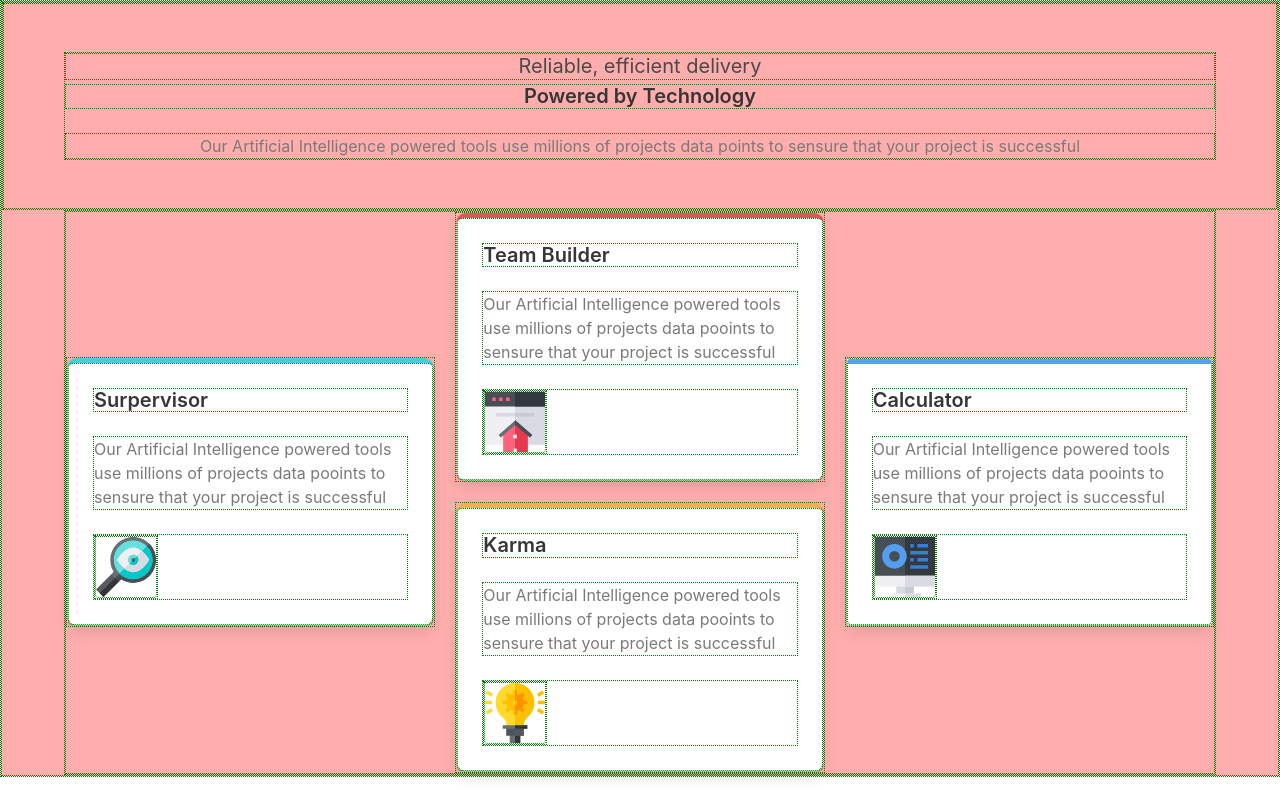
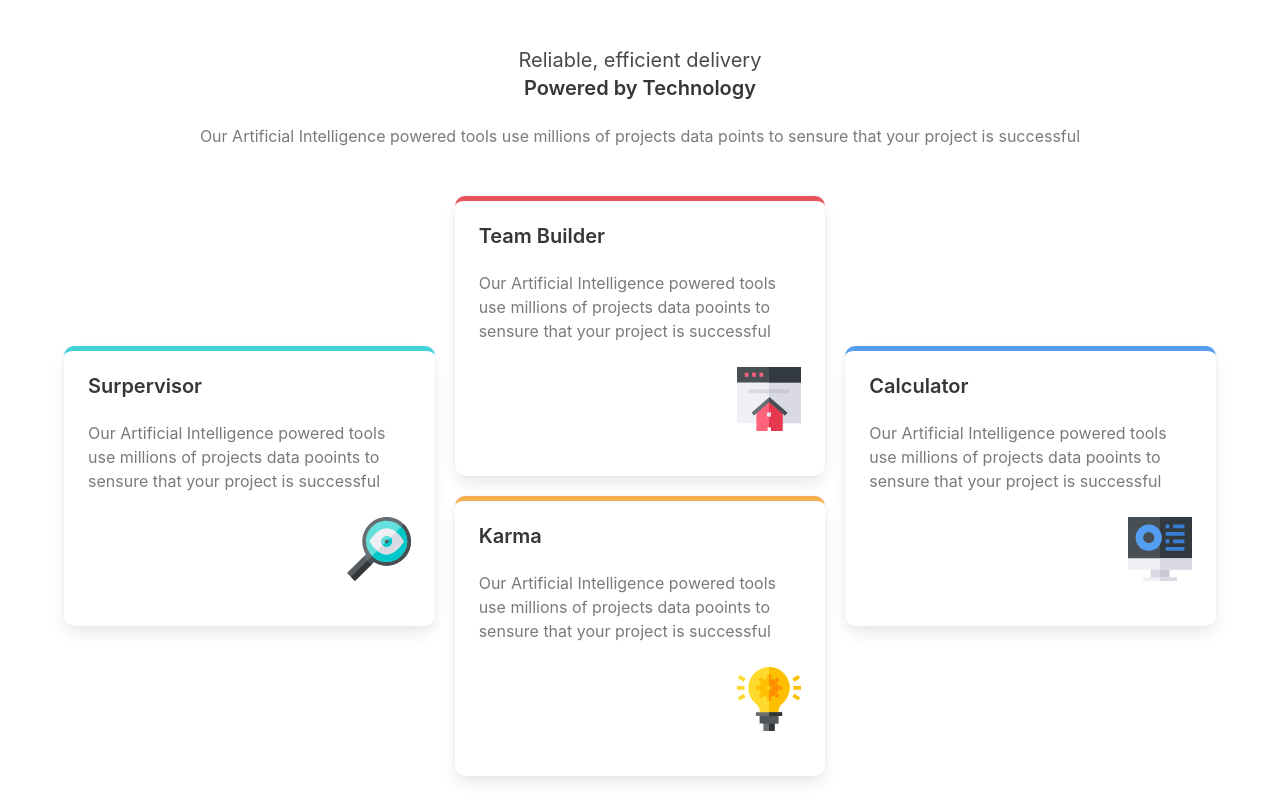
Before and after one commit to Victor-Villacis/Four-Card-Feature, a plain HTML site: page 4Card/index.html in a window 1280 px wide. Drawn offline with nearby package versions, Linux system fonts and the light colour scheme.

Commit message:
cleaning up

```diff
--- a/4Card/index.html
+++ b/4Card/index.html
@@ -8,26 +8,29 @@
     <link rel="stylesheet" href="node_modules/bulma/css/bulma.css">
     <link rel="shortcut icon" href="images/favicon-32x32.png" type="image/x-icon">
     <style>
-
+/*
     * {
         border: 1px dotted green ;
 
 
-    }
-     .border-top-supervisor {
+    } */
+
+
+
+     .supervisor {
        border-top: 5px solid #43d2d6;
        border-radius: 10px;
      }
-     .border-top-team-builderr {
+     .team-builder {
        border-top: 5px solid #e55459;
        border-radius: 10px;
      }
-     .border-top-karma {
+     .karma {
        border-top: 5px solid #f7ae50;
        border-radius: 10px;
 
      }
-     .border-top-calculator {
+     .calculator {
        border-top: 5px solid #549ff2;
        border-radius: 10px;
      }
@@ -35,20 +38,21 @@
      @media only screen and (max-width:768px) {
          .reverse {
           display: flex;
-          /* align-items: center; */
           flex-direction: column;
-          /* grid-gap: 20px; */
          }
-         #first {
+         .last {
              order: 1;
+         }
+         .reverse {
+             display: grid;
+             grid-gap: 20px;
          }
      }
 
 
+
+
      @media  screen and (min-width:768px) {
-         body {
-             background-color: rgba(255, 0, 0, 0.322);
-         }
          .grid {
              display: grid;
              grid-template-columns: repeat(3, 1fr);
@@ -61,6 +65,13 @@
          .span-row-2{grid-row: span 2 / auto;}
      }
 
+     .card-image {
+         position: relative;
+         float: right;
+     }
+     .card-content {
+         height: 275px;
+     }
 
     </style>
 </head>
@@ -75,14 +86,10 @@
 
         </div>
     </section>
-
-
-
-
 <section class="container ">
     <div class="grid reverse">
         <div class="span-row-2 ">
-            <div class="card border-top-supervisor">
+            <div class="card supervisor">
                 <div class="card-content">
                     <h1 class="title is-5">Surpervisor</h1>
                     <p class="has-text-grey">Our Artificial Intelligence powered tools use millions of projects data pooints to sensure that your project is successful</p>
@@ -95,8 +102,8 @@
                 </div>
             </div>
         </div>
-        <div class="">
-            <div class="card border-top-team-builderr">
+        <div>
+            <div class="card team-builder">
                 <div class="card-content">
                     <h1 class="title is-5">Team Builder</h1>
                     <p class="has-text-grey">Our Artificial Intelligence powered tools use millions of projects data pooints to sensure that your project is successful</p>
@@ -109,23 +116,22 @@
                 </div>
             </div>
         </div>
-        <div class="span-row-2" id="first">
-
-            <div class="card" id="first">
-                <div class="card-content border-top-calculator id="first"">
-                    <h1 class="title is-5 id="first"">Calculator</h1>
-                    <p class="has-text-grey id="first"">Our Artificial Intelligence powered tools use millions of projects data pooints to sensure that your project is successful</p>
+        <div class="span-row-2 last">
+            <div class="card calculator">
+                <div class="card-content ">
+                    <h1 class="title is-5">Calculator</h1>
+                    <p class="has-text-grey">Our Artificial Intelligence powered tools use millions of projects data pooints to sensure that your project is successful</p>
                     <br>
-                    <div class="card-image id="first"">
-                        <figure class="image is-64x64 id="first"">
-                        <img src="images\icon-calculator.svg" alt="Image id="first"">
+                    <div class="card-image">
+                        <figure class="image is-64x64">
+                        <img src="images\icon-calculator.svg" alt="Image">
                         </figure>
                     </div>
                 </div>
             </div>
         </div>
-        <div class="">
-            <div class="card border-top-karma">
+        <div>
+            <div class="card karma">
                 <div class="card-content">
                     <h1 class="title is-5">Karma</h1>
                     <p class="has-text-grey">Our Artificial Intelligence powered tools use millions of projects data pooints to sensure that your project is successful</p>
@@ -140,7 +146,5 @@
         </div>
     </div>
 </section>
-
-
 </body>
 </html>
```
